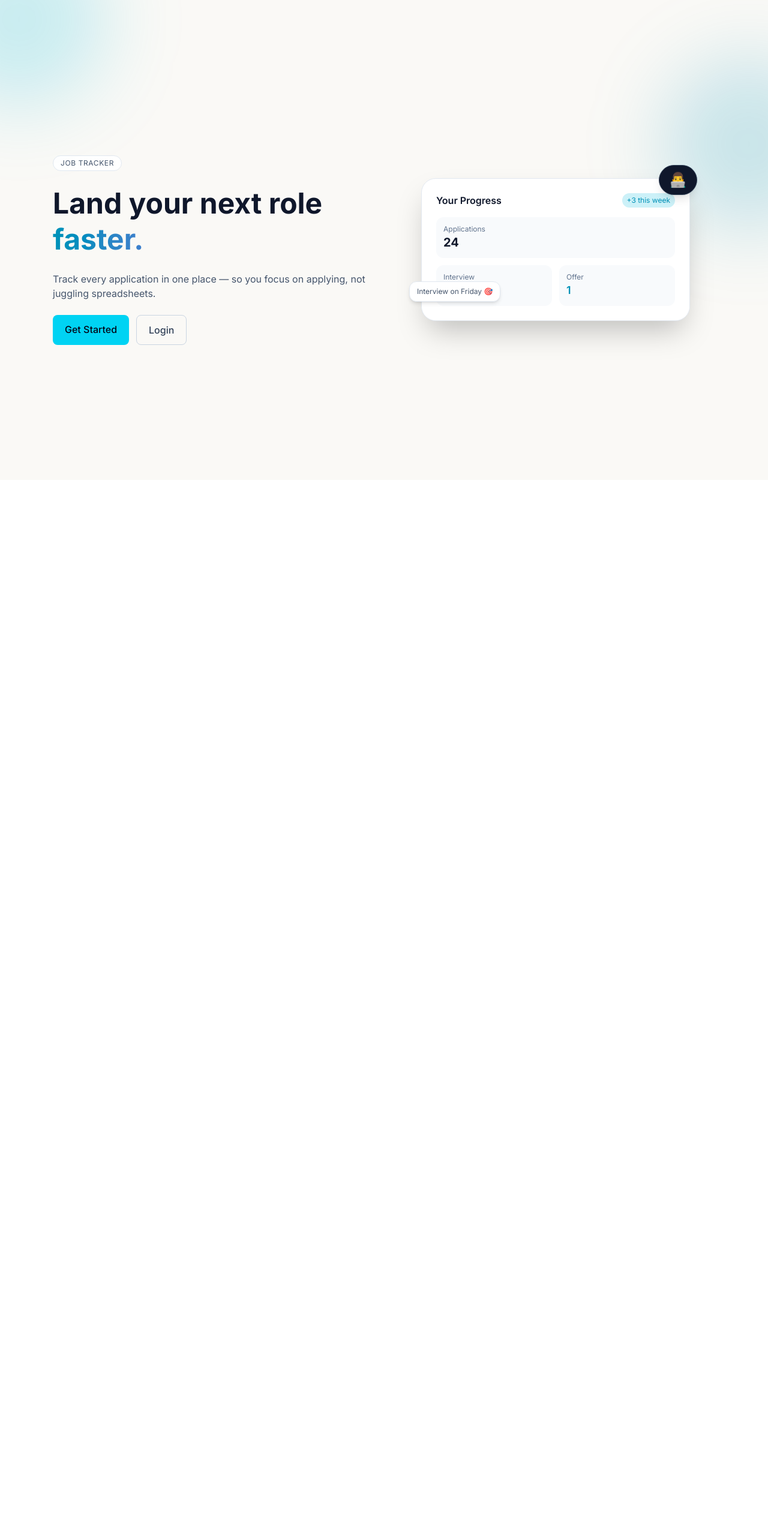
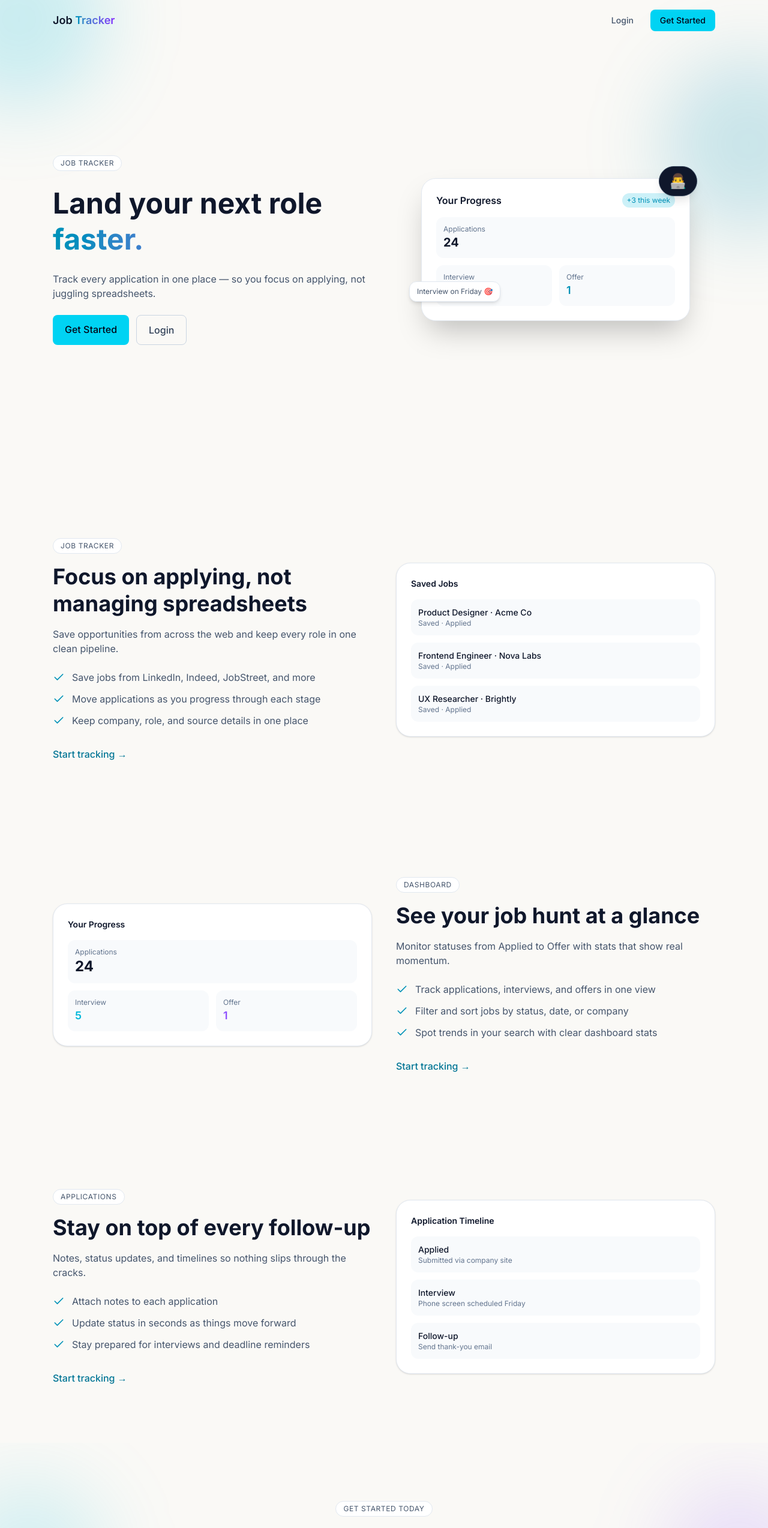
Before and after one commit to DarthCoder-afk/ApplyFlow, a Next.js app in the folder frontend/: page / in a window 1280 px wide. Shown: the top 2547 px of the page at 60% size. Before the commit the page ends 800 px from the top, so only its background shows below. Built offline with nearby package versions, Linux system fonts and the light colour scheme.

Commit message:
Enhance landing page structure: integrate FeaturesSection, CtaSection, LandingNavbar, and LandingFooter components into HomePage for improved layout and user experience.

```diff
--- a/frontend/src/app/page.tsx
+++ b/frontend/src/app/page.tsx
@@ -1,10 +1,17 @@
-import HeroSection from "../components/landing/hero-section";
-
+import HeroSection from '../components/landing/hero-section';
+import FeaturesSection from '../components/landing/features.section';
+import CtaSection from '../components/landing/cta-section';
+import LandingNavbar from '../components/landing/landing-navbar';
+import LandingFooter from '../components/landing/landing-footer';
 
 export default function HomePage() {
   return (
-    <main className="relative min-h-screen overflow-hidden bg-slate-950 text-slate-100">
+    <main className="min-h-screen w-full bg-[#FAF9F6] text-slate-900">
+      <LandingNavbar />
       <HeroSection />
+      <FeaturesSection />
+      <CtaSection />
+      <LandingFooter />
     </main>
   );
 }
```
